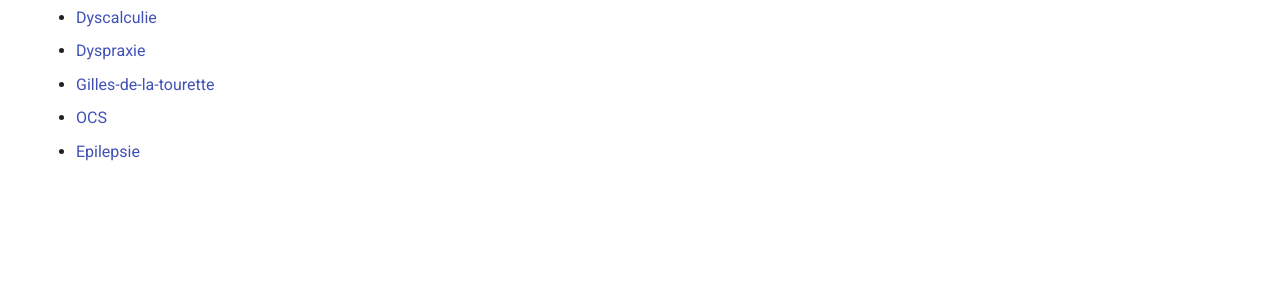
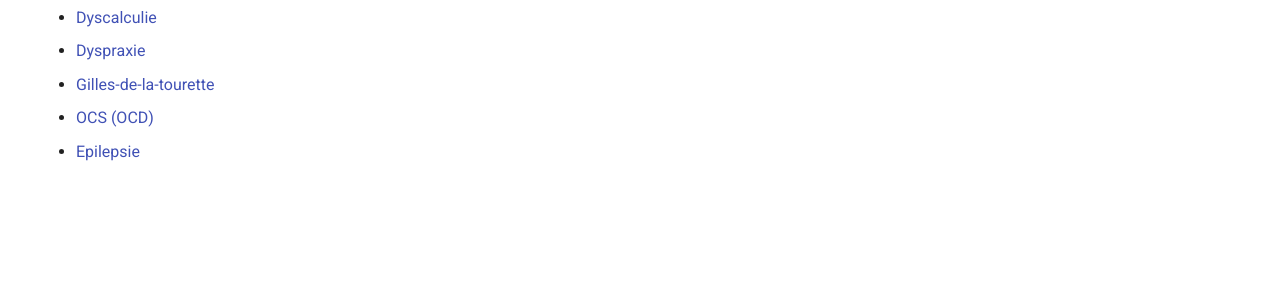
Before and after one commit to rickx1/norah-pws, an MkDocs documentation site: the page built from docs/index.md, in a window 1280 px wide. Shown: the part 359-659 px from the top of the page. Built offline with MkDocs 1.6.1 and Material for MkDocs 9.7.7, drawn with Linux system fonts in a browser that asks for light colours.

Commit message:
OCD toegevoegd

```diff
--- a/docs/index.md
+++ b/docs/index.md
@@ -22,6 +22,6 @@ Neurodiversiteit is erg gevarieerd. Hier vind je linkjes naar extra informatie o
 
 * [Gilles-de-la-tourette](https://www.hersenstichting.nl/hersenaandoeningen/gilles-de-la-tourette/)
 
-* [OCS](https://www.hersenstichting.nl/hersenaandoeningen/ocs-obsessieve-compulsieve-stoornis/)
+* [OCS (OCD)](https://www.hersenstichting.nl/hersenaandoeningen/ocs-obsessieve-compulsieve-stoornis/)
 
 * [Epilepsie](https://www.hersenstichting.nl/hersenaandoeningen/epilepsie/)
```
